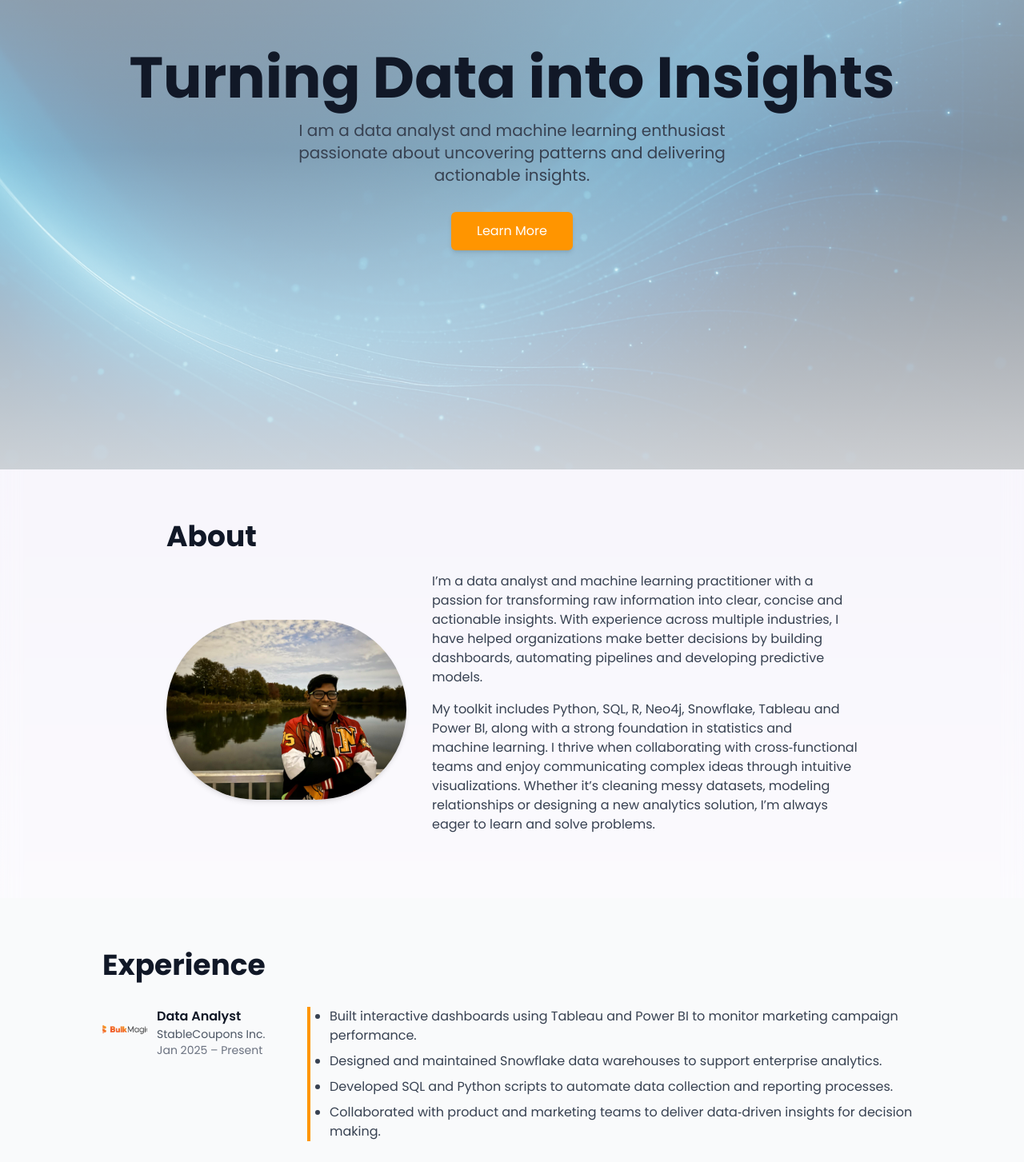
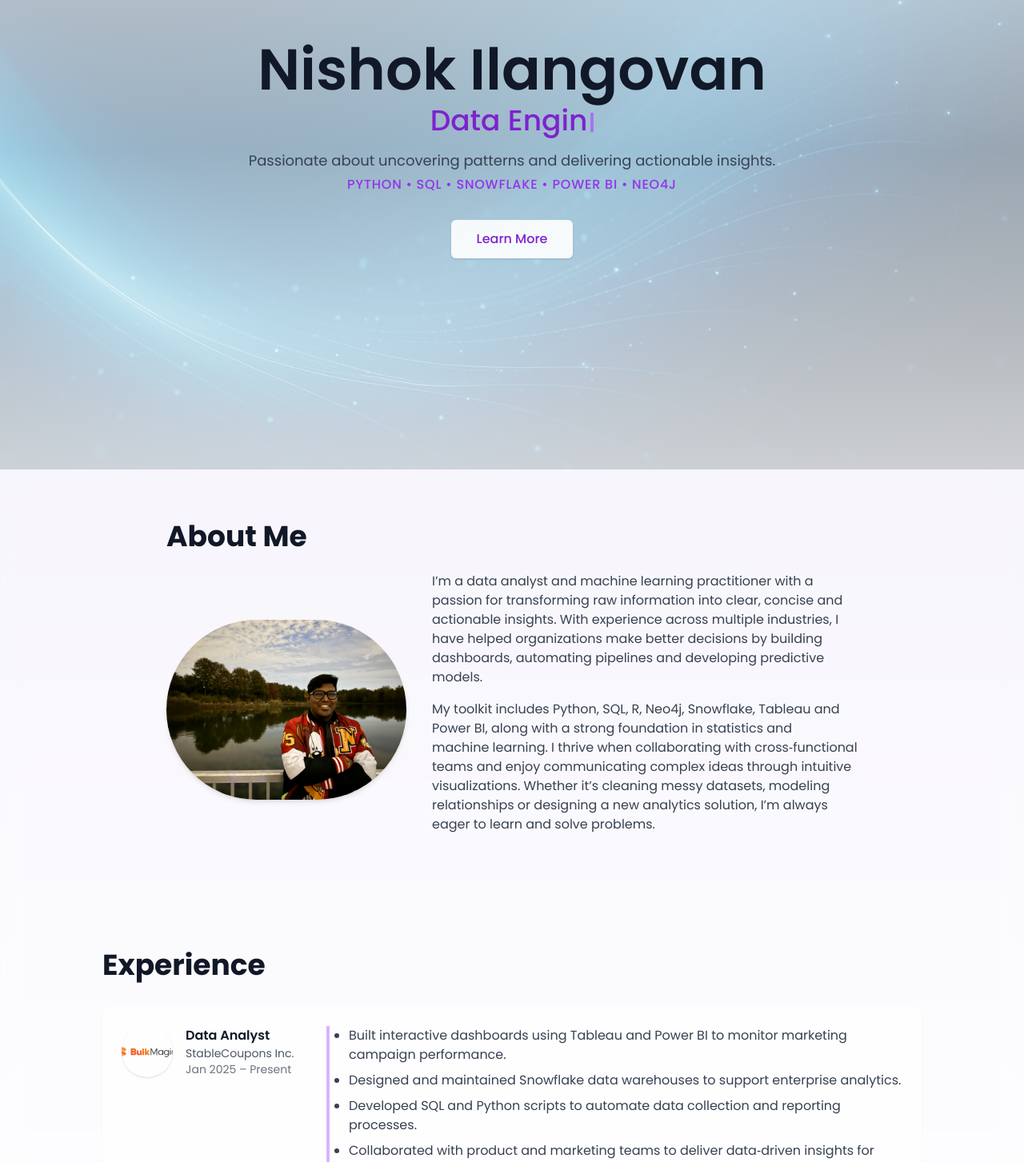
Before and after one commit to Nishok2002/portfolio-website, a Next.js app: page / in a window 1280 px wide. Shown: the part 277-1730 px from the top of the page at 80% size. Built offline with nearby package versions, Linux system fonts and the light colour scheme.

Commit message:
Revamp hero, experience, projects, contact, certifications and about sections with typewriter effect, animations and cohesive design

```diff
--- a/components/About.tsx
+++ b/components/About.tsx
@@ -14,7 +14,7 @@ const About = () => {
       transition={{ duration: 0.6 }}
       viewport={{ once: true }}
     >
-      <h2 className="mb-6 text-3xl font-bold text-gray-900 md:text-4xl">About</h2>
+      <h2 className="mb-6 text-3xl font-bold text-gray-900 md:text-4xl">About Me</h2>
       <div className="flex flex-col items-center gap-8 md:flex-row">
         {/* Profile picture */}
         <div className="flex-shrink-0">
--- a/components/Certifications.tsx
+++ b/components/Certifications.tsx
@@ -9,7 +9,7 @@ const Certifications = () => {
   return (
     <motion.section
       id="certifications"
-      className="bg-gray-50 px-4 py-16"
+      className="px-4 py-16"
       initial={{ opacity: 0, y: 50 }}
       whileInView={{ opacity: 1, y: 0 }}
       transition={{ duration: 0.6 }}
@@ -19,32 +19,34 @@ const Certifications = () => {
         <h2 className="mb-8 text-3xl font-bold text-gray-900 md:text-4xl">
           Certifications &amp; Education
         </h2>
-        <ul className="space-y-6">
+        <ul className="space-y-5">
           {certifications.map((cert, idx) => (
-            <li
+            <motion.li
               key={idx}
-              className="flex items-center space-x-4 rounded-lg border border-gray-200 bg-white p-5 shadow-sm"
+              className="flex items-center space-x-4 rounded-lg border border-purple-200 bg-white/70 p-4 shadow-sm backdrop-blur-sm"
+              initial={{ opacity: 0, y: 20 }}
+              whileInView={{ opacity: 1, y: 0 }}
+              transition={{ duration: 0.4, delay: idx * 0.1 }}
+              viewport={{ once: true }}
             >
               {cert.logo ? (
-                // Render credential or degree logo.  Use a rectangular size with
-                // rounded corners and object-contain so the full image is visible.
                 <Image
                   src={cert.logo}
                   alt={`${cert.issuer} logo`}
-                  width={64}
-                  height={40}
-                  className="h-10 w-16 rounded-md object-contain"
+                  width={80}
+                  height={48}
+                  className="h-12 w-20 rounded-md object-contain"
                 />
               ) : null}
-              <div>
-                <h3 className="text-lg font-semibold text-gray-900">
+              <div className="flex-1">
+                <h3 className="text-base font-semibold text-gray-900">
                   {cert.title}
                 </h3>
                 <p className="text-sm text-gray-600">
                   {cert.issuer} &middot; {cert.issued}
                 </p>
               </div>
-            </li>
+            </motion.li>
           ))}
         </ul>
       </div>
--- a/components/Contact.tsx
+++ b/components/Contact.tsx
@@ -25,7 +25,7 @@ const Contact = () => {
         <div className="flex justify-center space-x-6">
           <a
             href="mailto:nishokilangovan2002@gmail.com"
-            className="rounded-md bg-accent px-6 py-3 font-medium text-white shadow-md transition-colors hover:bg-blue-600"
+            className="rounded-md bg-white/90 px-6 py-3 font-medium text-purple-700 shadow transition-colors hover:bg-white"
           >
             Send Email
           </a>
@@ -33,7 +33,7 @@ const Contact = () => {
             href="https://www.linkedin.com/in/nishok-ilangovan/"
             target="_blank"
             rel="noopener noreferrer"
-            className="rounded-md bg-gray-900 px-6 py-3 font-medium text-white shadow-md transition-colors hover:bg-gray-700"
+            className="rounded-md bg-white/90 px-6 py-3 font-medium text-purple-700 shadow transition-colors hover:bg-white"
           >
             LinkedIn
           </a>
--- a/components/Experience.tsx
+++ b/components/Experience.tsx
@@ -9,7 +9,7 @@ const Experience = () => {
   return (
     <motion.section
       id="experience"
-      className="bg-gray-50 px-4 py-16"
+      className="px-4 py-16"
       initial={{ opacity: 0, y: 50 }}
       whileInView={{ opacity: 1, y: 0 }}
       transition={{ duration: 0.6 }}
@@ -19,22 +19,25 @@ const Experience = () => {
         <h2 className="mb-8 text-3xl font-bold text-gray-900 md:text-4xl">
           Experience
         </h2>
-        <div className="space-y-8">
+        <div className="space-y-10">
           {experiences.map((exp, idx) => (
-            <div key={idx} className="flex flex-col md:flex-row">
+            <motion.div
+              key={idx}
+              className="flex flex-col items-start gap-4 rounded-lg bg-white/70 p-6 shadow-sm backdrop-blur-sm md:flex-row"
+              initial={{ opacity: 0, y: 20 }}
+              whileInView={{ opacity: 1, y: 0 }}
+              transition={{ duration: 0.5, delay: idx * 0.1 }}
+              viewport={{ once: true }}
+            >
               {/* Company info with optional logo */}
-              <div className="md:w-1/4 flex items-start space-x-3">
+              <div className="flex items-start space-x-4 md:w-1/4">
                 {exp.logo ? (
-                  // Render the company logo.  We use a larger size and make
-                  // the image fully round for a polished look.  Using
-                  // object-cover ensures the aspect ratio is preserved while
-                  // filling the circular frame.
                   <Image
                     src={exp.logo}
                     alt={`${exp.company} logo`}
-                    width={56}
-                    height={56}
-                    className="h-14 w-14 rounded-full object-cover"
+                    width={64}
+                    height={64}
+                    className="h-16 w-16 rounded-full object-cover shadow"
                   />
                 ) : null}
                 <div>
@@ -44,14 +47,14 @@ const Experience = () => {
                 </div>
               </div>
               {/* Role details */}
-              <div className="mt-2 border-l-4 border-accent pl-6 md:mt-0 md:w-3/4">
-                <ul className="list-disc space-y-2 text-gray-700">
+              <div className="md:w-3/4">
+                <ul className="list-disc space-y-2 border-l-4 border-purple-300 pl-6 text-gray-700">
                   {exp.details.map((detail, i) => (
                     <li key={i}>{detail}</li>
                   ))}
                 </ul>
               </div>
-            </div>
+            </motion.div>
           ))}
         </div>
       </div>
--- a/components/Hero.tsx
+++ b/components/Hero.tsx
@@ -1,19 +1,60 @@
 'use client';
 
 // NOTE: This component uses client-side libraries, so mark it as a client component
+'use client';
+
 import Image from 'next/image';
+import { useEffect, useState } from 'react';
 import { motion } from 'framer-motion';
 
+/**
+ * The hero section introduces the site with a welcoming gradient and
+ * dynamic typewriter effect cycling through Nishok's core roles. A subtle
+ * background image adds texture while the overlay ensures the text
+ * remains legible. The call‑to‑action button stands out with a white
+ * background and purple text, inviting visitors to scroll down.
+ */
+const titles = ['Data Analyst', 'Data Engineer', 'Machine Learning Engineer'];
+
 const Hero = () => {
+  const [currentTitleIndex, setCurrentTitleIndex] = useState(0);
+  const [displayText, setDisplayText] = useState('');
+  const [deleting, setDeleting] = useState(false);
+
+  // Typewriter effect: cycles through titles, typing and deleting one character at a time
+  useEffect(() => {
+    const currentTitle = titles[currentTitleIndex];
+    let timer: NodeJS.Timeout;
+
+    if (!deleting && displayText === currentTitle) {
+      // Pause briefly when the full word is typed
+      timer = setTimeout(() => setDeleting(true), 1400);
+    } else if (deleting && displayText === '') {
+      // Move to the next title once deletion is complete
+      setDeleting(false);
+      setCurrentTitleIndex((currentTitleIndex + 1) % titles.length);
+    } else {
+      timer = setTimeout(() => {
+        setDisplayText((prev) =>
+          deleting
+            ? currentTitle.substring(0, prev.length - 1)
+            : currentTitle.substring(0, prev.length + 1)
+        );
+      }, deleting ? 50 : 120);
+    }
+
+    return () => clearTimeout(timer);
+  }, [displayText, deleting, currentTitleIndex]);
+
   return (
     <motion.section
       id="home"
-      className="relative flex h-screen flex-col items-center justify-center text-center overflow-hidden"
+      className="relative flex h-screen flex-col items-center justify-center overflow-hidden text-center"
       initial={{ opacity: 0 }}
       animate={{ opacity: 1 }}
       transition={{ duration: 0.8 }}
     >
-      {/* Background image */}
+      {/* Background illustration */}
       <div className="absolute inset-0 -z-10">
         <Image
           src="/hero.jpg"
@@ -22,18 +63,28 @@ const Hero = () => {
           style={{ objectFit: 'cover' }}
           priority
         />
-        <div className="absolute inset-0 bg-gradient-to-b from-white/60 via-white/50 to-white/80" />
+        {/* Soft overlay to ensure readability over the image */}
+        <div className="absolute inset-0 bg-gradient-to-b from-white/80 via-white/60 to-white/80" />
       </div>
-      <h1 className="mb-4 text-4xl font-bold text-gray-900 sm:text-5xl md:text-6xl lg:text-7xl">
-        Turning Data into Insights
+      <h1 className="mb-2 text-4xl font-semibold text-gray-900 sm:text-5xl md:text-6xl lg:text-7xl">
+        Nishok Ilangovan
       </h1>
-      <p className="mb-8 max-w-xl text-lg text-gray-700 sm:text-xl">
-        I am a data analyst and machine learning enthusiast passionate about
-        uncovering patterns and delivering actionable insights.
+      {/* Animated title that cycles through roles */}
+      <h2 className="mb-4 text-2xl font-medium text-purple-700 sm:text-3xl md:text-4xl">
+        {displayText}
+        <span className="inline-block w-1 animate-pulse bg-purple-500 ml-1 h-6 align-middle" />
+      </h2>
+      {/* Short tagline / skills summary */}
+      <p className="mb-1 max-w-2xl text-base text-gray-700 sm:text-lg">
+        Passionate about uncovering patterns and delivering actionable insights.
+      </p>
+      {/* Primary technical skills */}
+      <p className="mb-8 text-sm font-medium uppercase tracking-wider text-purple-600 sm:text-base">
+        Python&nbsp;•&nbsp;SQL&nbsp;•&nbsp;Snowflake&nbsp;•&nbsp;Power&nbsp;BI&nbsp;•&nbsp;Neo4j
       </p>
       <a
         href="#about"
-        className="rounded-md bg-accent px-8 py-3 text-white shadow-md transition-colors hover:bg-blue-600"
+        className="rounded-md bg-white/90 px-8 py-3 font-medium text-purple-700 shadow transition-colors hover:bg-white"
       >
         Learn More
       </a>
--- a/components/Projects.tsx
+++ b/components/Projects.tsx
@@ -16,26 +16,30 @@ const Projects = () => {
     >
       <div className="mx-auto max-w-6xl">
         <h2 className="mb-8 text-3xl font-bold text-gray-900 md:text-4xl">
-          Projects
+          Featured Projects
         </h2>
         <div className="grid gap-8 md:grid-cols-2">
           {projects.map((project, idx) => {
-            // Define a palette of soft pastel colours for the sticky notes.
-            const colours = ['bg-yellow-100', 'bg-purple-100', 'bg-green-100', 'bg-pink-100'];
-            const rotations = ['rotate-1', '-rotate-1', 'rotate-2', '-rotate-2'];
+            // Define a palette of soft pastel colours for the sticky notes. These
+            // colours are subtle and cohesive with the site’s purple palette.
+            const colours = ['bg-amber-100', 'bg-rose-100', 'bg-teal-100', 'bg-lime-100'];
             const colour = colours[idx % colours.length];
-            const rotation = rotations[idx % rotations.length];
             return (
               <div
                 key={idx}
-                className={`relative overflow-hidden rounded-lg p-6 shadow-lg transition-transform hover:scale-105 ${colour} ${rotation}`}
+                className={`relative overflow-hidden rounded-lg p-6 shadow-md transition-transform hover:scale-[1.02] ${colour}`}
               >
-                {/* Use an after pseudo-element via Tailwind to simulate the sticky note corner */}
-                <h3 className="mb-2 text-xl font-semibold text-gray-900">
+                {/* Pin */}
+                <span className="absolute left-1/2 top-0 -translate-x-1/2 -translate-y-1/2 transform rounded-full bg-purple-300 shadow h-3 w-3" />
+                {/* Folded corner */}
+                <div className="absolute right-0 top-0 h-0 w-0 border-l-[20px] border-t-[20px] border-l-transparent border-t-purple-200" />
+                <h3 className="mb-1 text-lg font-semibold text-gray-900">
                   {project.title}
                 </h3>
-                <p className="mb-2 text-sm text-gray-600">{project.period}</p>
-                <ul className="mb-4 list-disc space-y-2 pl-5 text-gray-700">
+                <p className="mb-2 text-xs uppercase tracking-wide text-gray-500">
+                  {project.period}
+                </p>
+                <ul className="mb-4 list-disc space-y-2 pl-5 text-sm text-gray-700">
                   {project.description.map((desc, i) => (
                     <li key={i}>{desc}</li>
                   ))}
@@ -44,7 +48,7 @@ const Projects = () => {
                   {project.skills.map((skill) => (
                     <span
                       key={skill}
-                      className="rounded-full bg-white/70 px-3 py-1 text-xs text-gray-700 shadow"
+                      className="rounded-full bg-white/80 px-3 py-1 text-xs text-gray-800 shadow"
                     >
                       {skill}
                     </span>
```
